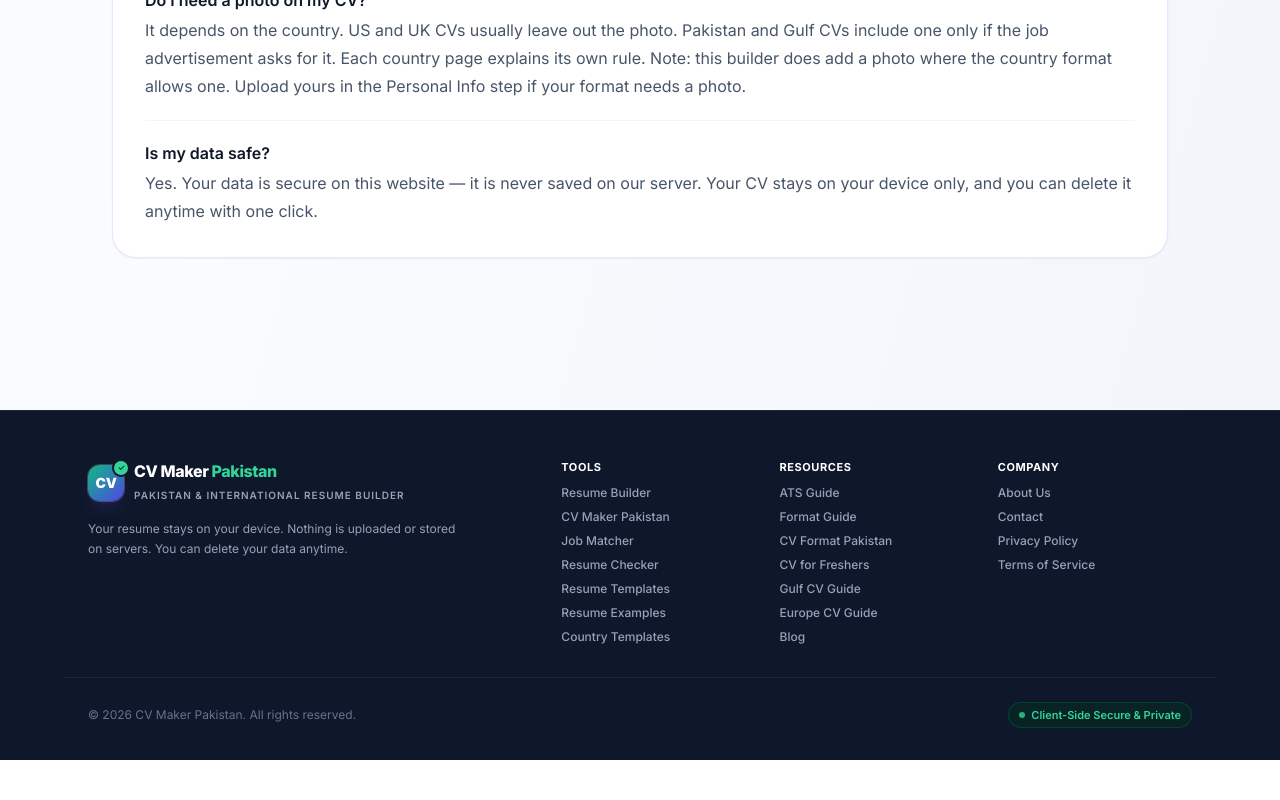
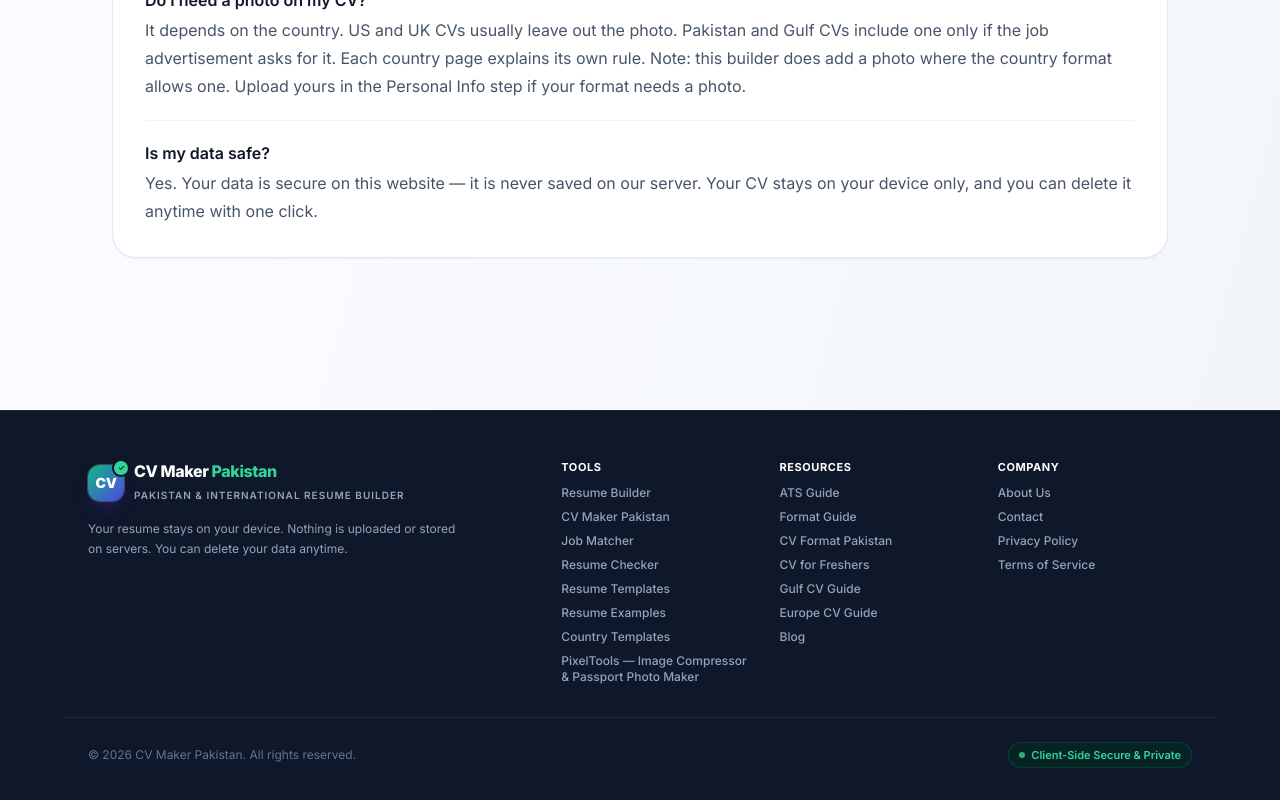
Before and after one commit to kashifjavaid1/ATS-Resume-Builder, a Next.js app: page / in a window 1280 px wide. Shown: the part 3923-4723 px from the top of the page. Before the commit the page ends 4683 px from the top, so only its background shows below. Built offline with nearby package versions, Linux system fonts and the light colour scheme.

Commit message:
Add PixelTools link in footer (Tools column): free image compressor & passport photo maker

```diff
--- a/app/layout.tsx
+++ b/app/layout.tsx
@@ -85,6 +85,7 @@ export default function RootLayout({ children }: { children: React.ReactNode })
                   <li><Link href="/resume-templates" prefetch={true} className="hover:text-white transition-colors">Resume Templates</Link></li>
                   <li><Link href="/resume-examples" prefetch={true} className="hover:text-white transition-colors">Resume Examples</Link></li>
                   <li><Link href="/country-templates" prefetch={true} className="hover:text-white transition-colors">Country Templates</Link></li>
+                  <li><a href="https://www.pixeltoolapps.com" target="_blank" rel="noopener" className="hover:text-white transition-colors">PixelTools — Image Compressor & Passport Photo Maker</a></li>
                 </ul>
               </div>
 
```
